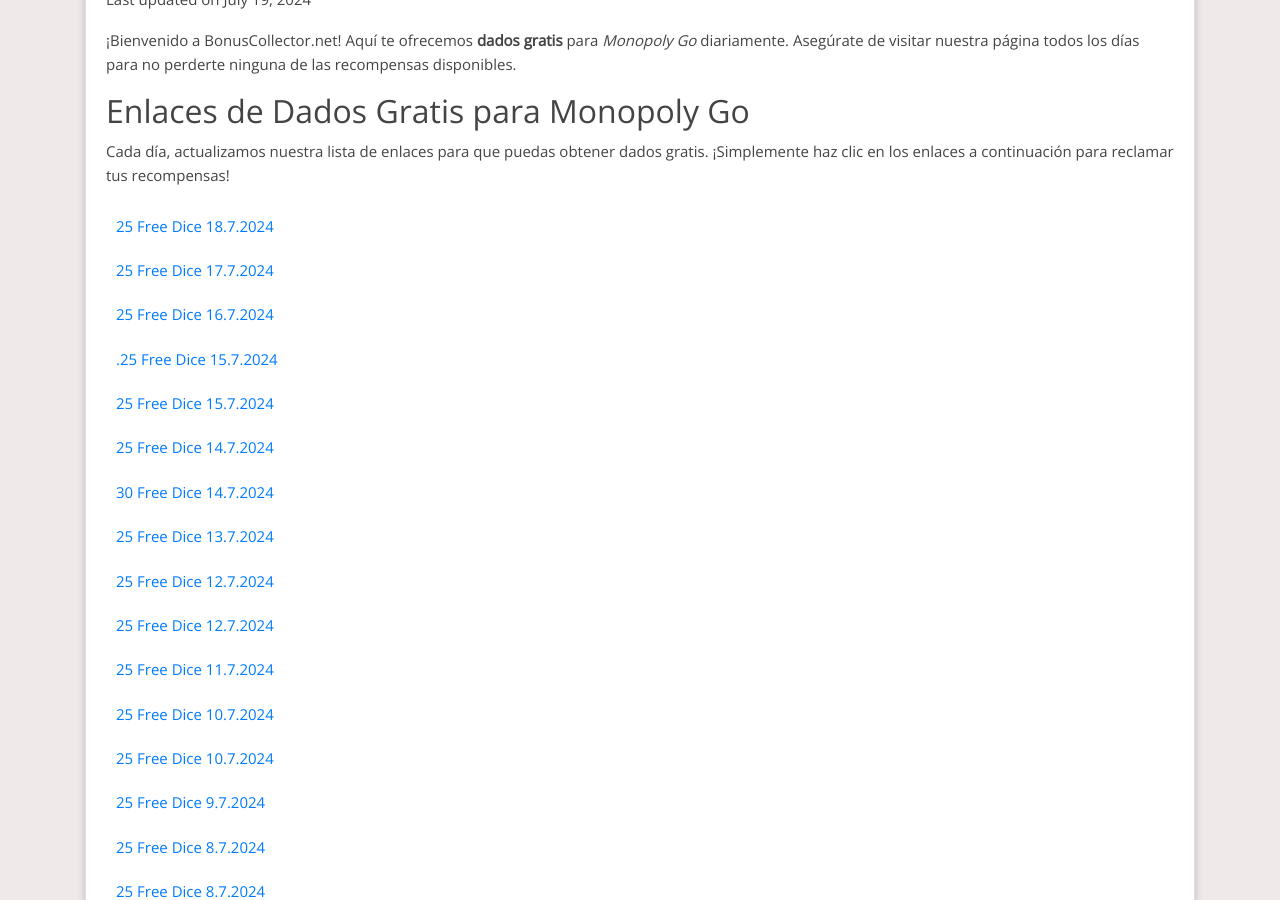
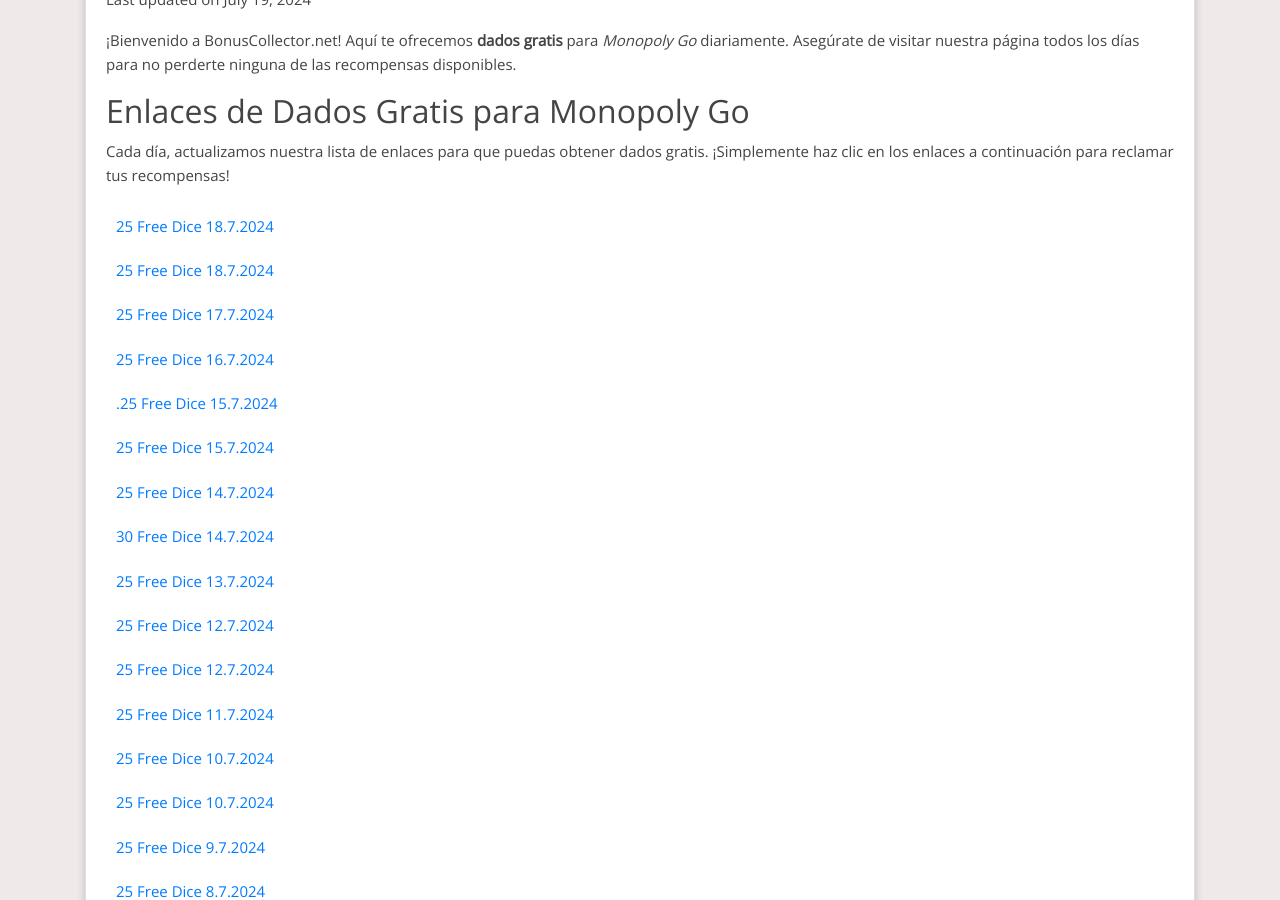
Before and after one commit to Prollad99/bs-net, a Jekyll site: the page built from es/_posts/2024-07-17-monopoly-go.md, in a window 1280 px wide and 900 px high, scrolled down 305 px. Built offline with Jekyll 4.4.1, drawn with Linux system fonts in a browser that asks for light colours; nearby versions of some CDN libraries; comment, search, counter and statistics services are not loaded.

Commit message:
Update monopoly-go reward links

```diff
--- a/_includes/monopoly-go.html
+++ b/_includes/monopoly-go.html
@@ -1,4 +1,5 @@
 <html><body><div class="reward"><ul>
+<li><a href="https://2tdd.adj.st/reward-link/Discord_18Jul_12055?adjust_t=i2f8o2i_4btbvwg&adjust_deeplink_js=1">25 free dice 18.7.2024</a></li>
 <li><a href="https://2tdd.adj.st/reward-link/dtydokuioy599876?adjust_t=i2f8o2i_4btbvwg&adjust_deeplink_js=1">25 free dice 18.7.2024</a></li>
 <li><a href="https://2tdd.adj.st/reward-link/bnawthtr848222?adjust_t=i2f8o2i_4btbvwg&adjust_deeplink_js=1">25 free dice 17.7.2024</a></li>
 <li><a href="https://2tdd.adj.st/reward-link/fhfjfhfg743246?adjust_t=i2f8o2i_4btbvwg&adjust_deeplink_js=1">25 free dice 16.7.2024</a></li>
--- a/links-json/monopoly-go.json
+++ b/links-json/monopoly-go.json
@@ -1,4 +1,8 @@
 [
+  {
+    "href": "https://2tdd.adj.st/reward-link/Discord_18Jul_12055?adjust_t=i2f8o2i_4btbvwg&adjust_deeplink_js=1",
+    "text": "25 free dice 18.7.2024"
+  },
   {
     "href": "https://2tdd.adj.st/reward-link/dtydokuioy599876?adjust_t=i2f8o2i_4btbvwg&adjust_deeplink_js=1",
     "text": "25 free dice 18.7.2024"
```
